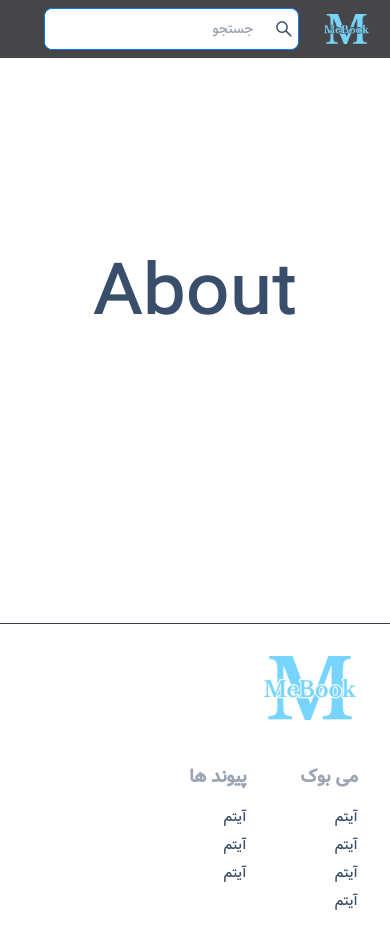
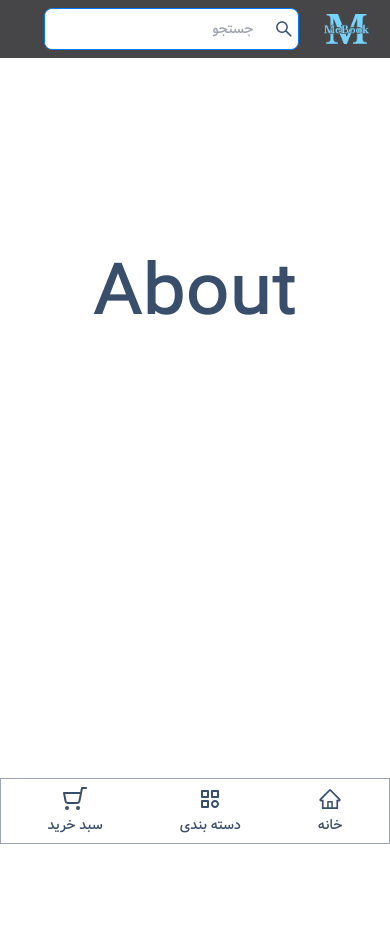
Before and after one commit to Matinmmp/BookStore, a Next.js app: page /about in a window 390 px wide. After the commit the page ends 844 px from the top, so only its background shows below. Built offline with nearby package versions, Linux system fonts and the light colour scheme.

Commit message:
add mobile navbar

```diff
--- a/Layout/MainLayout.tsx
+++ b/Layout/MainLayout.tsx
@@ -1,5 +1,6 @@
 import Footer from "@/components/MainLayout/Footer";
 import Header from "@/components/MainLayout/Header";
+import MobileSidbar from "@/components/MainLayout/MobileSidbar";
 import { Fragment } from "react"
 
 
@@ -10,13 +11,14 @@ interface IProps {
 
 const MainLayout = ({ children }: IProps) => {
     return (
-        <Fragment>
+        <div className="relative">
             <Header />
-            <main className="md:pb-4 ">
+            <main style={{paddingBlock:'0 5rem'}}>
                 {children}
             </main>
-            <Footer />
-        </Fragment>
+            <Footer  />
+            <MobileSidbar/>
+        </div>
     )
 }
 
--- a/components/MainLayout/Footer.tsx
+++ b/components/MainLayout/Footer.tsx
@@ -6,7 +6,7 @@ import {MdKeyboardArrowUp} from 'react-icons/md'
 const Footer = () => {
 
     return (
-        <footer className="footer p-8 h-[20rem] border-t-[1px] mt-8 border-gray-700 text-base-content flex flex-col justify-between w-full">
+        <footer className="footer p-8 h-[20rem] border-t-[1px] mt-8 border-gray-700 text-base-content hidden lg:flex flex-col justify-between w-full">
             <div className="flex items-center justify-between w-full">
                 <Link href={'/home'} className=" w-24 h-16" >
                     <Image alt="لوگو" src={'/Images/logo2.png'} width={300} height={300} className="w-full h-full" />
--- a/components/MainLayout/MobileSidbar.tsx
+++ b/components/MainLayout/MobileSidbar.tsx
@@ -0,0 +1,42 @@
+import Link from "next/link";
+import { AiOutlineHome } from 'react-icons/ai';
+import { useSelector, useDispatch } from 'react-redux';
+import type { RootState } from '../../store/store';
+import { useEffect,useState } from "react";
+import { Cart } from '@/models/Types';
+import {FiShoppingCart} from 'react-icons/fi';
+import {BiCategory} from 'react-icons/bi';
+
+const MobileSidbar = () => {
+
+    const list = useSelector((state: RootState) => state.shopingCart.cartList)
+
+    return (
+        <div className="fixed lg:hidden bottom-0 left-0 right-0 border-[1px] border-gray-400 bg-white z-50">
+            <div className='flex justify-around items-center p-2'>
+                <Link href={'/'} className="flex flex-col items-center gap-1">
+                    <AiOutlineHome className="w-6 h-6" />
+                    <span className="text-sm">خانه</span>
+                </Link>
+                <Link href={'/'} className="flex flex-col items-center gap-1">
+                    <BiCategory className="w-6 h-6" />
+                    <span className="text-sm">دسته بندی</span>
+                </Link>
+
+                <Link href={'/cart'} className="flex flex-col items-center gap-1">
+                    <div className="relative">
+                        <div className=" rounded-md cursor-pointer"
+                            style={{ transform: 'rotateY(180deg)' }}>
+                            <FiShoppingCart className="w-6 h-6"  />
+                        </div>
+                        {list.length > 0 ? <span className="px-[5px] rounded-[3px] bottom-0 right-0 text-white
+                                 text-[10px] leading-4 bg-primary absolute">{list.length}</span> : ''}
+                    </div>
+                    <span className="text-sm">سبد خرید</span>
+                </Link>
+            </div>
+        </div>
+    )
+}
+
+export default MobileSidbar
```
